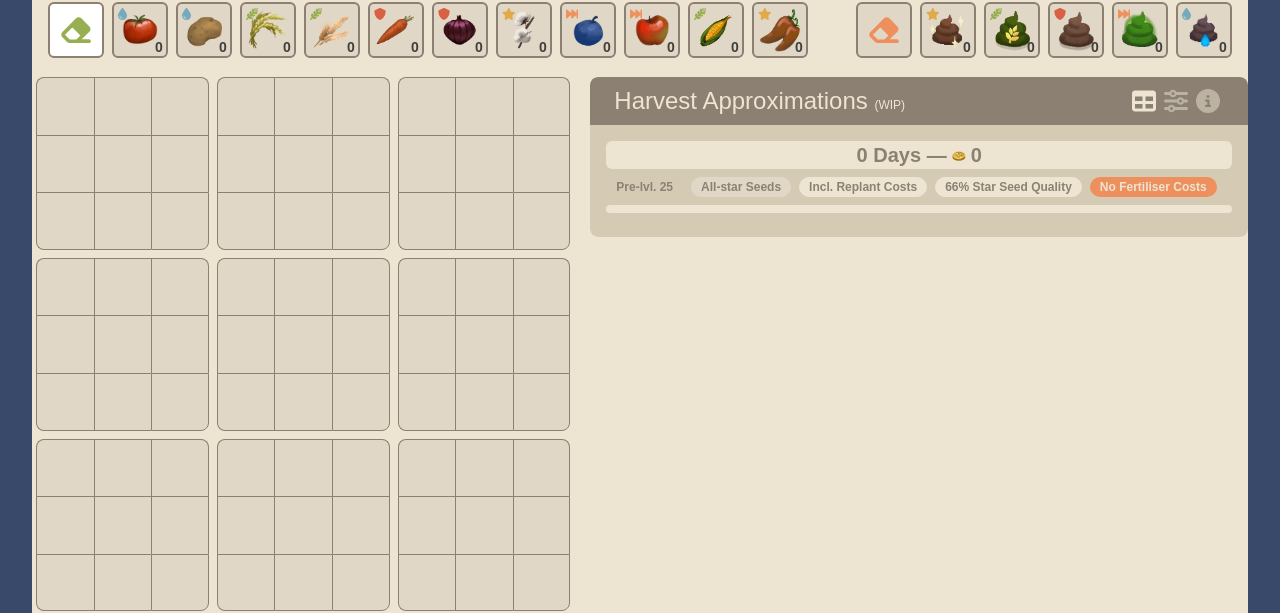
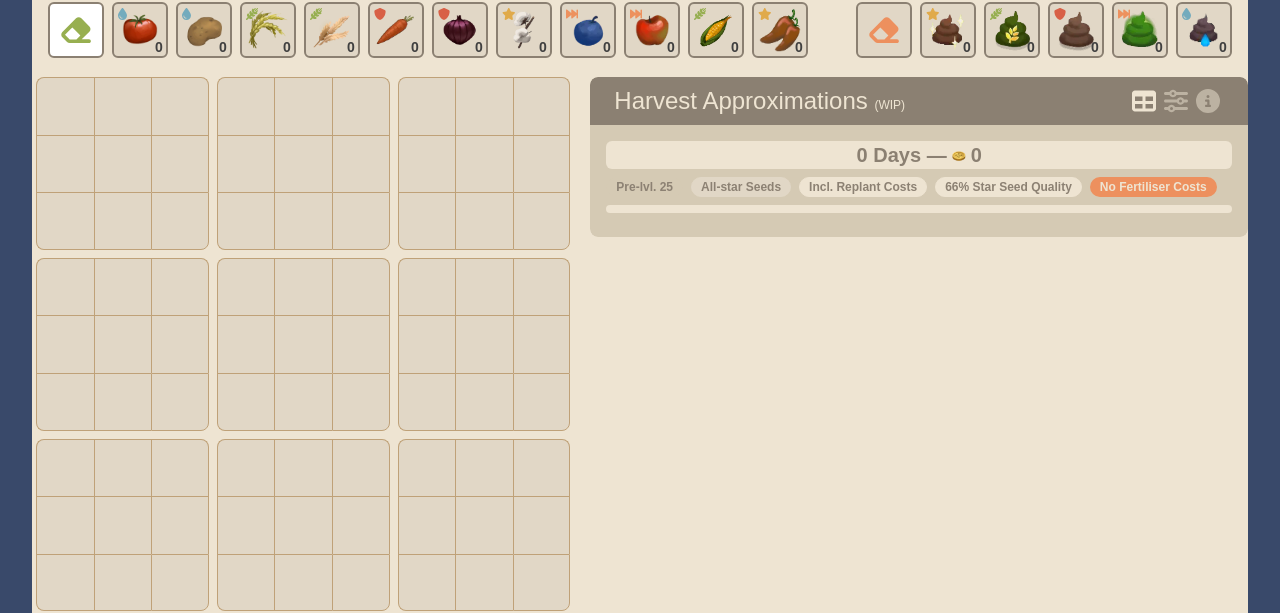
Before and after one commit to VincentAmante/palia-tools, a Nuxt app: page / in a window 1280 px wide. Shown: the part 226-839 px from the top of the page. Built offline with nearby package versions, Linux system fonts and the light colour scheme; a web font is replaced by a local one.

Commit message:
Changed tile colours

```diff
--- a/components/CropTile.vue
+++ b/components/CropTile.vue
@@ -72,8 +72,6 @@ const borderRadius = computed(() => {
 const border = computed(() => {
   let style = ''
 
-  style += (props.isAlt) ? ' border-misc' : ' border-misc border-collapse'
-
   // if (props.index === 1)
   //   style += 'border-t border-l'
   // if (props.index === 3)
@@ -122,9 +120,8 @@ const border = computed(() => {
 <template>
   <div
     draggable="false"
-    class="relative select-none min-w-[3rem] sm:min-w-[3.25rem] bg-secondary lg:min-w-[3.45rem] xl:min-w-[3.6rem] aspect-square cursor-pointer hover:bg-orange-200 flex flex-col overflow-hidden isolate items-center justify-center"
+    class="border-misc-saturated relative select-none min-w-[3rem] sm:min-w-[3.25rem] bg-secondary lg:min-w-[3.45rem] xl:min-w-[3.6rem] aspect-square cursor-pointer hover:bg-orange-200 flex flex-col overflow-hidden isolate items-center justify-center"
     :class="[(isDisabled ? 'invisible' : ''),
-             (isAlt ? 'border-misc' : 'border-misc border-collapse'),
              border,
              borderRadius,
     ]"
--- a/tailwind.config.js
+++ b/tailwind.config.js
@@ -14,6 +14,7 @@ module.exports = {
       'palia-blue': '#3A4A6B',
       'palia-dark-blue': '#2B3750',
       'misc': '#8B8072',
+      'misc-saturated': '#bfa178',
       'misc-secondary': '#00000025',
       'growth-boost': '#ED915E',
       'quality-increase': '#E0AA4A',
```
